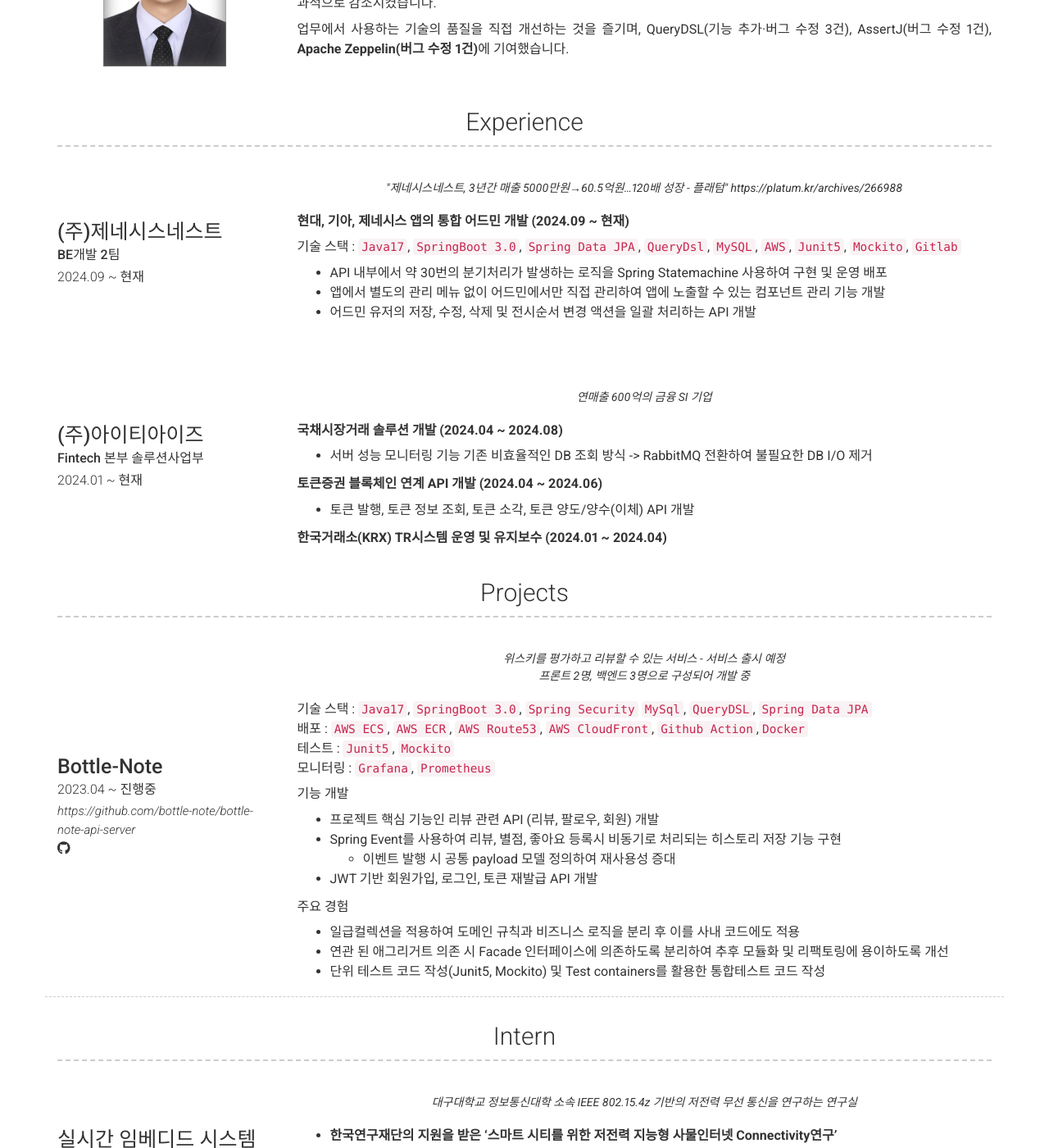
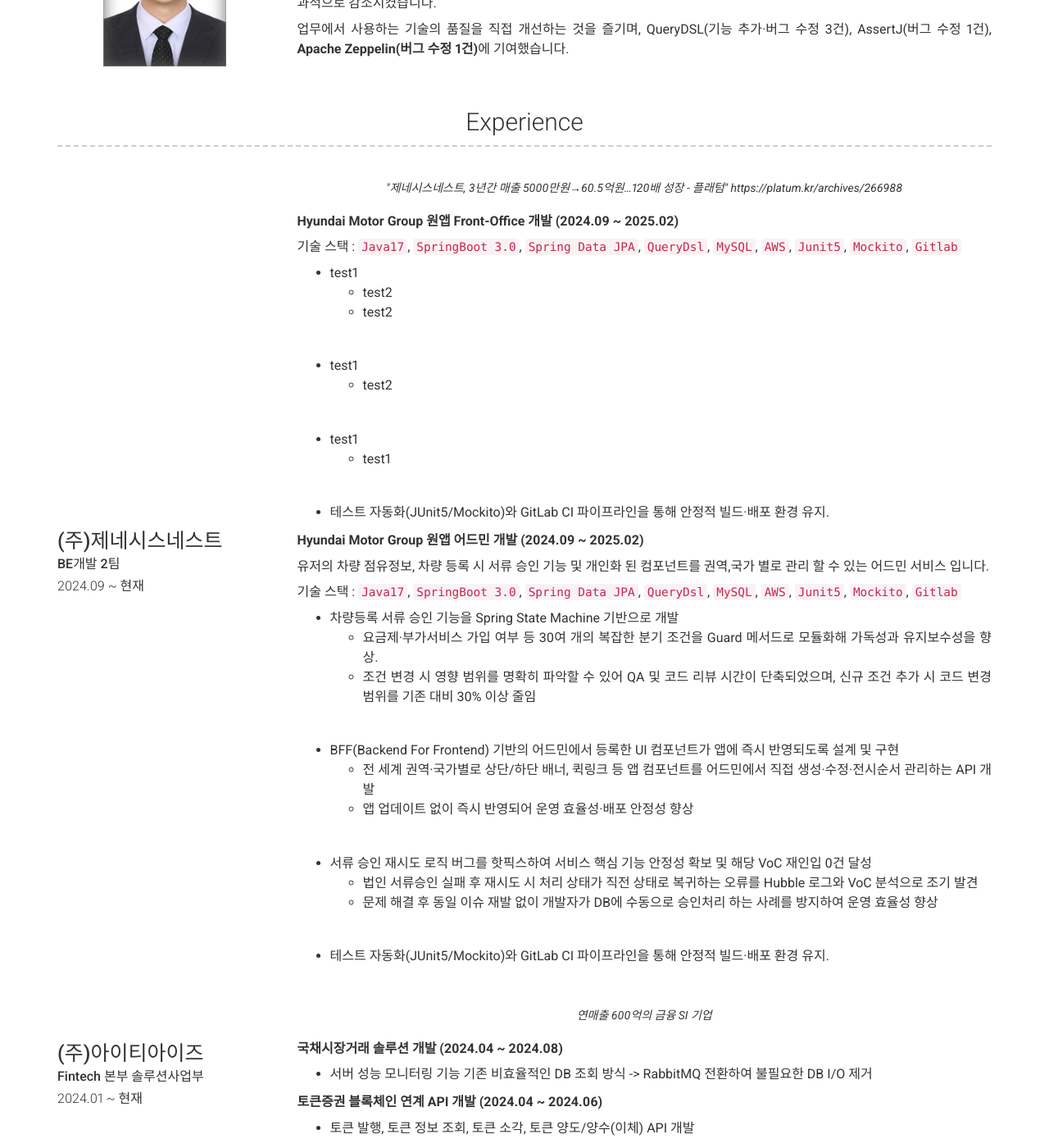
Before and after one commit to chadongmin/chadongmin.github.io, a Jekyll site: the page built from index.md, in a window 1280 px wide and 1400 px high, scrolled down 448 px. Shown: the whole window at 82% size. Built offline with Jekyll 4.4.1, drawn with Linux system fonts in a browser that asks for light colours; nearby versions of some CDN libraries.

Commit message:
프로젝트 수정

```diff
--- a/_config.yml
+++ b/_config.yml
@@ -71,15 +71,55 @@ content:
 
         description: | # this will include new lines to allow paragraphs
 
-          **현대, 기아, 제네시스 앱의 통합 어드민 개발 (2024.09 ~ 현재)**
+          **Hyundai Motor Group 원앱 Front-Office 개발 (2024.09 ~ 2025.02)**
 
             기술 스택 : `Java17`, `SpringBoot 3.0`, `Spring Data JPA`, `QueryDsl`, `MySQL`, `AWS`, `Junit5`, `Mockito`, `Gitlab`
 
-          - API 내부에서 약 30번의 분기처리가 발생하는 로직을 Spring Statemachine 사용하여 구현 및 운영 배포
-          - 앱에서 별도의 관리 메뉴 없이 어드민에서만 직접 관리하여 앱에 노출할 수 있는 컴포넌트 관리 기능 개발
-          - 어드민 유저의 저장, 수정, 삭제 및 전시순서 변경 액션을 일괄 처리하는 API 개발
+          - test1
+            - test2
+            - test2
 
           <br>
+
+          - test1
+            - test2
+
+          <br>
+
+          - test1
+            - test1
+
+          <br>
+
+          - 테스트 자동화(JUnit5/Mockito)와 GitLab CI 파이프라인을 통해 안정적 빌드·배포 환경 유지.
+
+
+
+          **Hyundai Motor Group 원앱 어드민 개발 (2024.09 ~ 2025.02)**
+
+            유저의 차량 점유정보, 차량 등록 시 서류 승인 기능 및 개인화 된 컴포넌트를 권역,국가 별로 관리 할 수 있는 어드민 서비스 입니다.
+
+            기술 스택 : `Java17`, `SpringBoot 3.0`, `Spring Data JPA`, `QueryDsl`, `MySQL`, `AWS`, `Junit5`, `Mockito`, `Gitlab`
+
+          - 차량등록 서류 승인 기능을 Spring State Machine 기반으로 개발
+            - 요금제·부가서비스 가입 여부 등 30여 개의 복잡한 분기 조건을 Guard 메서드로 모듈화해 가독성과 유지보수성을 향상.
+            - 조건 변경 시 영향 범위를 명확히 파악할 수 있어 QA 및 코드 리뷰 시간이 단축되었으며, 신규 조건 추가 시 코드 변경 범위를 기존 대비 30% 이상 줄임
+
+          <br>
+
+          - BFF(Backend For Frontend) 기반의 어드민에서 등록한 UI 컴포넌트가 앱에 즉시 반영되도록 설계 및 구현
+            - 전 세계 권역·국가별로 상단/하단 배너, 퀵링크 등 앱 컴포넌트를 어드민에서 직접 생성·수정·전시순서 관리하는 API 개발
+            - 앱 업데이트 없이 즉시 반영되어 운영 효율성·배포 안정성 향상
+
+          <br>
+
+          - 서류 승인 재시도 로직 버그를 핫픽스하여 서비스 핵심 기능 안정성 확보 및 해당 VoC 재인입 0건 달성
+            - 법인 서류승인 실패 후 재시도 시 처리 상태가 직전 상태로 복귀하는 오류를 Hubble 로그와 VoC 분석으로 조기 발견
+            - 문제 해결 후 동일 이슈 재발 없이 개발자가 DB에 수동으로 승인처리 하는 사례를 방지하여 운영 효율성 향상
+
+          <br>
+
+          - 테스트 자동화(JUnit5/Mockito)와 GitLab CI 파이프라인을 통해 안정적 빌드·배포 환경 유지.
 
 
       - layout: left
```
Also changed, not shown: 1 other file.
